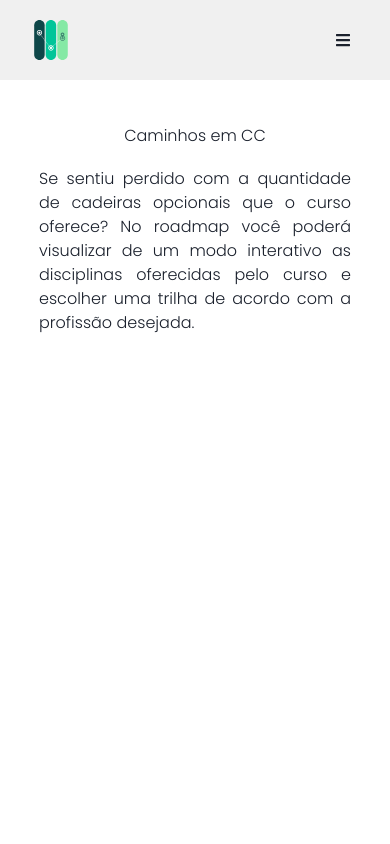
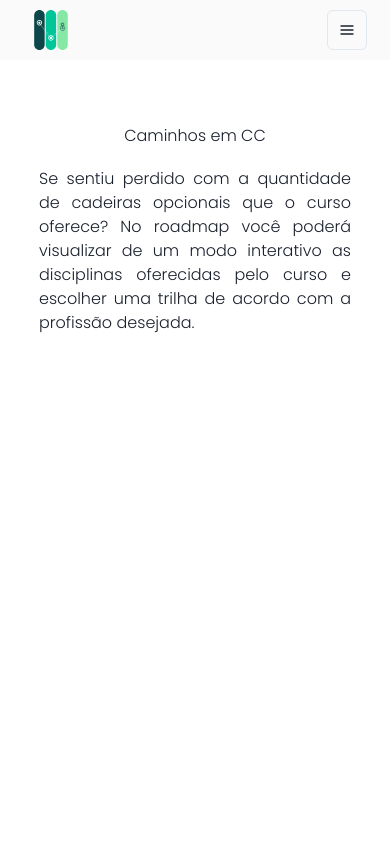
Before and after one commit to OpenDevUFCG/roadmap-cc, a React (Create React App) app: page / in a window 390 px wide. Shown: the top 844 px of the page. Built offline with nearby package versions, Linux system fonts and the light colour scheme.

Commit message:
Menu hamburguer mobile

```diff
--- a/src/Components/HamburguerMenu/index.js
+++ b/src/Components/HamburguerMenu/index.js
@@ -5,6 +5,14 @@ import {
     MenuList,
     MenuItem,
 } from '@chakra-ui/react'
+import { HamburgerIcon } from '@chakra-ui/icons';
+import { IconButton } from '@chakra-ui/react'
+import { AiFillHome, AiOutlineUsergroupDelete, AiOutlineNodeIndex, AiOutlineCoffee } from "react-icons/ai";
+import { Link } from 'react-router-dom';
+
+function scrollTop(){
+    window.scrollTo(500, 0)
+}
 
 export default function HamburgerMenu() {
     return (
@@ -16,18 +24,18 @@ export default function HamburgerMenu() {
                 variant='outline'
             />
             <MenuList>
-                <MenuItem icon={<AddIcon />} command='⌘T'>
-                New Tab
-                </MenuItem>
-                <MenuItem icon={<ExternalLinkIcon />} command='⌘N'>
-                New Window
-                </MenuItem>
-                <MenuItem icon={<RepeatIcon />} command='⌘⇧N'>
-                Open Closed Tab
-                </MenuItem>
-                <MenuItem icon={<EditIcon />} command='⌘O'>
-                Open File...
-                </MenuItem>
+            <Link to="/" onClick={scrollTop()}><MenuItem icon={<AiFillHome />}>
+                Home
+                </MenuItem></Link>
+                <Link to="/" onClick={scrollTop()}><MenuItem icon={<AiOutlineUsergroupDelete />}>
+                Sobre nós
+                </MenuItem></Link>
+                <Link to="/" onClick={scrollTop()}><MenuItem icon={<AiOutlineNodeIndex />} >
+                Trilhas
+                </MenuItem></Link>
+                <a href="https://opendevufcg.org/" target="_blank"><MenuItem icon={<AiOutlineCoffee />} >
+                Opendev
+                </MenuItem></a>
             </MenuList>
         </Menu>
     )
--- a/src/Components/Navbar/index.js
+++ b/src/Components/Navbar/index.js
@@ -2,8 +2,8 @@ import React from 'react';
 import styles from './styles.module.css';
 import logo from '../../assets/logo/logo-roadmap.svg'
 import openDevLogo from '../../assets/logo/logo-opendev.svg'
-import { FaBars } from "react-icons/fa";
-import { Link} from 'react-router-dom'
+import { Link } from 'react-router-dom'
+import MobileMenu from '../HamburguerMenu'
 
 function scrollTop(){
     window.scrollTo(500, 0)
@@ -17,13 +17,14 @@ export default function Navbar() {
                         <li><img src={logo} onClick={scrollTop()} alt="Logo Roadmap-cc" id={styles.logoRoadmap}/></li>
                     </div>
                 <div className={styles.linksWrapper}>
-
                             <li><Link to="/" onClick={scrollTop()}>Home</Link></li>
                             <li><Link to="/" >Sobre</Link></li>
                             <li><Link to="/">Trilhas</Link></li>
-                        <img src={openDevLogo} alt="" id={styles.logoOpenDev} />
+                        <a href="https://opendevufcg.org/" target="_blank"><img src={openDevLogo} alt="" id={styles.logoOpenDev} /></a>
                     </div>
-                <FaBars id={styles.menuMobile}/>
+                    <div id={styles.menuMobile}>
+                        <MobileMenu/>
+                    </div>
             </nav>
         );
 }
--- a/src/Components/Navbar/styles.module.css
+++ b/src/Components/Navbar/styles.module.css
@@ -1,13 +1,14 @@
 .navbar {
     width: 100%;
-    height: 80px;
+    height: 60px;
     display: flex;
+    justify-content: space-between;
     align-items: center;
-    justify-content: space-around;
+    background-color: #FAFAFA;
     position: fixed;
-    overflow: hidden;
     top: 0;
-    background-color:rgb(240, 240, 240);
+    transition: top 0.3s;
+    z-index: 2;
 }
 
 .container {
--- a/src/Components/TrilhaDinamica/Trilha-dinamica.jsx
+++ b/src/Components/TrilhaDinamica/Trilha-dinamica.jsx
@@ -5,8 +5,6 @@ import Navbar from '../Navbar';
 import styles from './styles.module.css'
 
 export const TrilhaDinamica = () => {
-
-    const [show, setShow] = useState(false)
 
     const { rota } = useParams();
 
```
